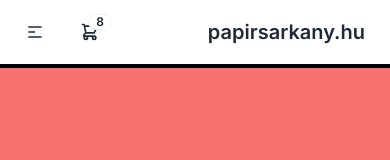
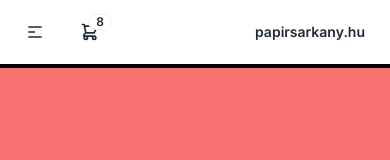
Before and after one commit to c-h-o-n/papirsarkany, a Next.js app: page / in a window 390 px wide. Shown: the top 160 px of the page. Built offline with nearby package versions, Linux system fonts and the light colour scheme.

Commit message:
feat: add basic daisyui theme

```diff
--- a/src/app/globals.css
+++ b/src/app/globals.css
@@ -6,3 +6,32 @@ body {
   color: theme('colors.base-content');
   background: theme('colors.base-100');
 }
+
+@layer base {
+  h1 {
+    @apply text-[36px] sm:text-[48px];
+  }
+
+  h2 {
+    @apply text-[24px] sm:text-[32px];
+  }
+
+  h3 {
+    @apply text-[20px] sm:text-[24px];
+  }
+
+  h4 {
+    @apply text-[20px];
+  }
+
+  h5 {
+    @apply text-[18px];
+  }
+
+  h6 {
+    @apply text-[16px];
+  }
+  p {
+    @apply my-4
+  }
+}
--- a/tailwind.config.ts
+++ b/tailwind.config.ts
@@ -1,5 +1,8 @@
 import type { Config } from 'tailwindcss';
 import daisyui from 'daisyui';
+import theme from 'daisyui/src/theming/themes';
+
+const lightTheme = theme['[data-theme=light]']
 
 const config: Config = {
   content: [
@@ -12,16 +15,15 @@ const config: Config = {
       center: true,
       padding: '2rem'
     },
-    extend: {
-      screens: {
-        'xs': '320px',
-      },
-    },
   },
   plugins: [daisyui],
   daisyui: {
     prefix: 'd-',
-    themes: ['light'],
+    themes: [{light: {
+      ...lightTheme,
+      'primary': '#0ea5e9',
+      'primary-content': '#fff'
+    }}],
   },
 };
 export default config;
```
